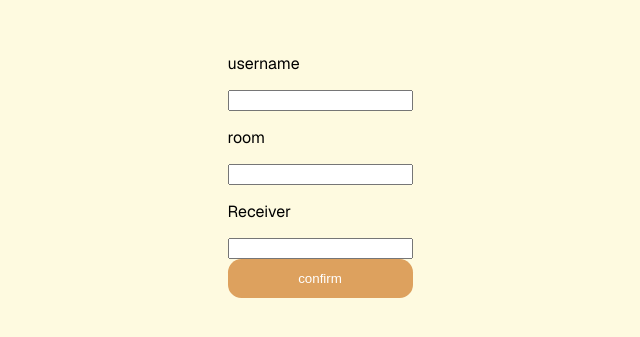
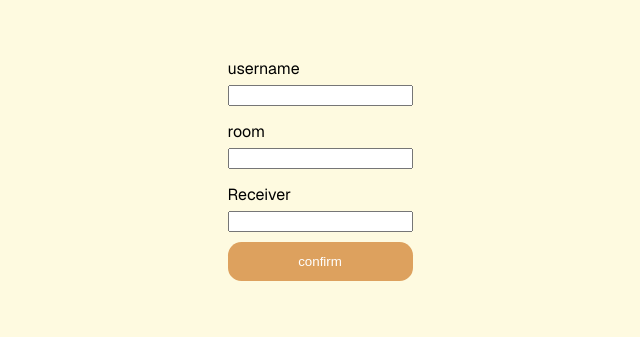
Before and after one commit to hamzahraihan/chat-frontend, a React (Vite) app: page / in a window 1280 px wide. Shown: the part 233-570 px from the top of the page, without its empty margins (320-960 px from the left). Built offline with nearby package versions, Linux system fonts and the light colour scheme.

Commit message:
fix: adjust gap and line-height in form-card and form-input for better layout

```diff
--- a/src/app/landing/landing.css
+++ b/src/app/landing/landing.css
@@ -11,8 +11,11 @@
 .form-card {
   display: flex;
   flex-direction: column;
+  gap: 10px;
 }
 .form-input {
   display: flex;
   flex-direction: column;
+  gap: 0px;
+  line-height: 0px;
 }
```
